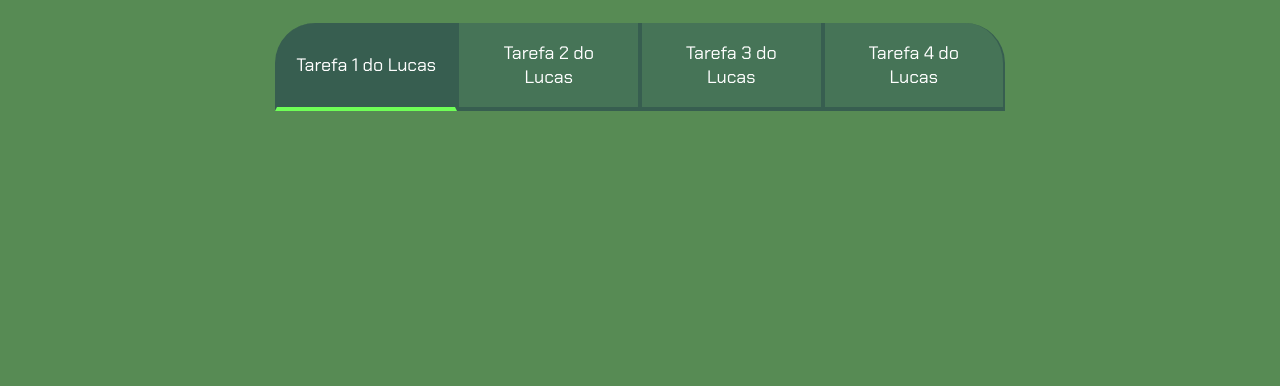
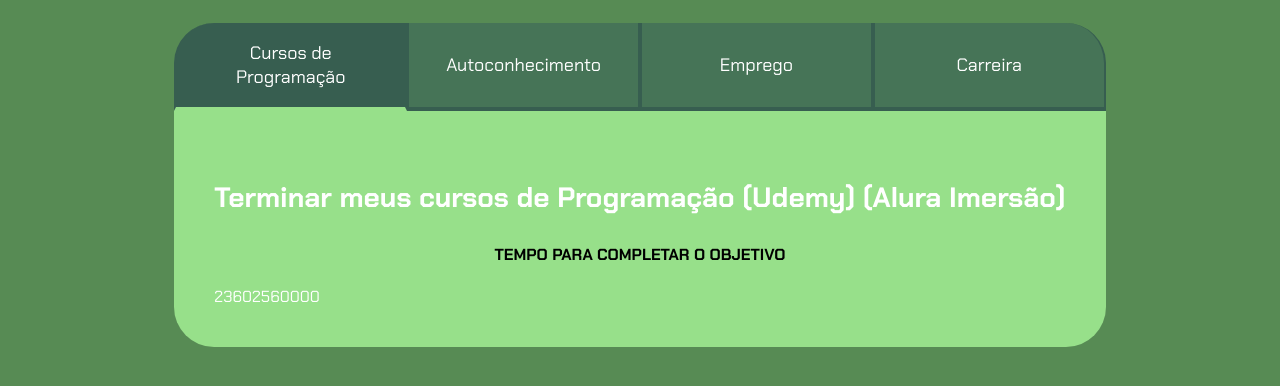
Before and after one commit to lucasrosa6/Projeto-de-Vida, a plain HTML site: page index.html in a window 1280 px wide. Shown: the part 80-466 px from the top of the page. Drawn offline with Linux system fonts and the light colour scheme.

Commit message:
Add files via upload

```diff
--- a/index.html
+++ b/index.html
@@ -10,12 +10,45 @@
 
 <body>
     <section class="conteudo-principal">
-        <h2 class="titulo-principal">Meus Objetivos do ano<span>_</span></h2>
-        <div class="botoes">
-            <button class="botao ativo">Tarefa 1 do Lucas</button>
-            <button class="botao">Tarefa 2 do Lucas</button>
-            <button class="botao">Tarefa 3 do Lucas</button>
-            <button class="botao">Tarefa 4 do Lucas</button>
+        <h2 class="titulo-principal">Meus Objetivos do ano<span class="sombra-branca">_</span></h2>
+        <div class="conteudo">
+            <div class="botoes">
+                <button class="botao ativo">Cursos de Programação</button>
+                <button class="botao">Autoconhecimento</button>
+                <button class="botao">Emprego</button>
+                <button class="botao">Carreira</button>
+            </div>
+            <div class="abas-textos">
+
+                <div class="aba-conteudo ativo">
+                    <h3 class="aba-conteudo-titulo-principal">Terminar meus cursos de Programação (Udemy) (Alura
+                        Imersão)</h3>
+                    <h4 class="aba-conteudo-titulo-secundario">Tempo para completar o Objetivo</h4>
+                    <div class="contador"></div>
+                </div>
+
+                <div class="aba-conteudo">
+                    <h3 class="aba-conteudo-titulo-principal">Vendo videos de autoajuda, podcast e se possível achar um
+                        psicólogo</h3>
+                    <h4 class="aba-conteudo-titulo-secundario">Tempo para completar o Objetivo</h4>
+                    <div class="contador"></div>
+                </div>
+
+                <div class="aba-conteudo">
+                    <h3 class="aba-conteudo-titulo-principal">Entregando currículos e mandando mensagens posso ser
+                        contratado</h3>
+                    <h4 class="aba-conteudo-titulo-secundario">Tempo para completar o Objetivo</h4>
+                    <div class="contador"></div>
+                </div>
+
+                <div class="aba-conteudo">
+                    <h3 class="aba-conteudo-titulo-principal">Saber a carreira que vou seguir, estudando e me formando
+                        na área desejada</h3>
+                    <h4 class="aba-conteudo-titulo-secundario">Tempo para completar o Objetivo</h4>
+                    <div class="contador"></div>
+                </div>
+
+            </div>
         </div>
     </section>
 
--- a/main.js
+++ b/main.js
@@ -1,4 +1,6 @@
 const botoes = document.querySelectorAll(".botao");
+const textos = document.querySelectorAll(".aba-conteudo");
+
 
 for (let i=0; i < botoes.length; i++){
 
@@ -6,9 +8,17 @@ for (let i=0; i < botoes.length; i++){
 
         for (let j = 0; j < botoes.length; j++){
             botoes[j].classList.remove("ativo");
+            textos[j].classList.remove("ativo");
         }
 
         botoes[i].classList.add("ativo");
+        textos[i].classList.add("ativo");
     }
 
 }
+
+const contadores = document.querySelectorAll(".contador");
+const tempoObjetivo1 = new Date("2026-01-01T00:00:00");
+
+let tempoAtual = new Date();
+contadores[0].textContent = tempoObjetivo1 - tempoAtual;
--- a/style.css
+++ b/style.css
@@ -61,10 +61,35 @@ body {
     display: block;
 }
 
-.ativo{
+.botao.ativo{
     background: var(--botao-ativo);
-    border-bottom: 4px solid var(--verde);
-    cursor: pointer;
+    border-bottom: 4px solid #97e08a;
+    cursor: default;
+}
+
+.abas-textos{
+    background-color: #97e08a;
+    padding: 40px;
+    border-radius: 0 0 40px 40px;
+}
+
+.aba-conteudo.ativo{
+    display: block;
+}
+
+.aba-conteudo{
+    display: none;
+}
+
+.aba-conteudo-titulo-principal{
+    text-align: center;
+    font-size: 28px;
+}
+
+.aba-conteudo-titulo-secundario{
+    text-align: center;
+    color: black;
+    text-transform: uppercase;
 }
 
 @media screen and (min-width: 768px){
```
